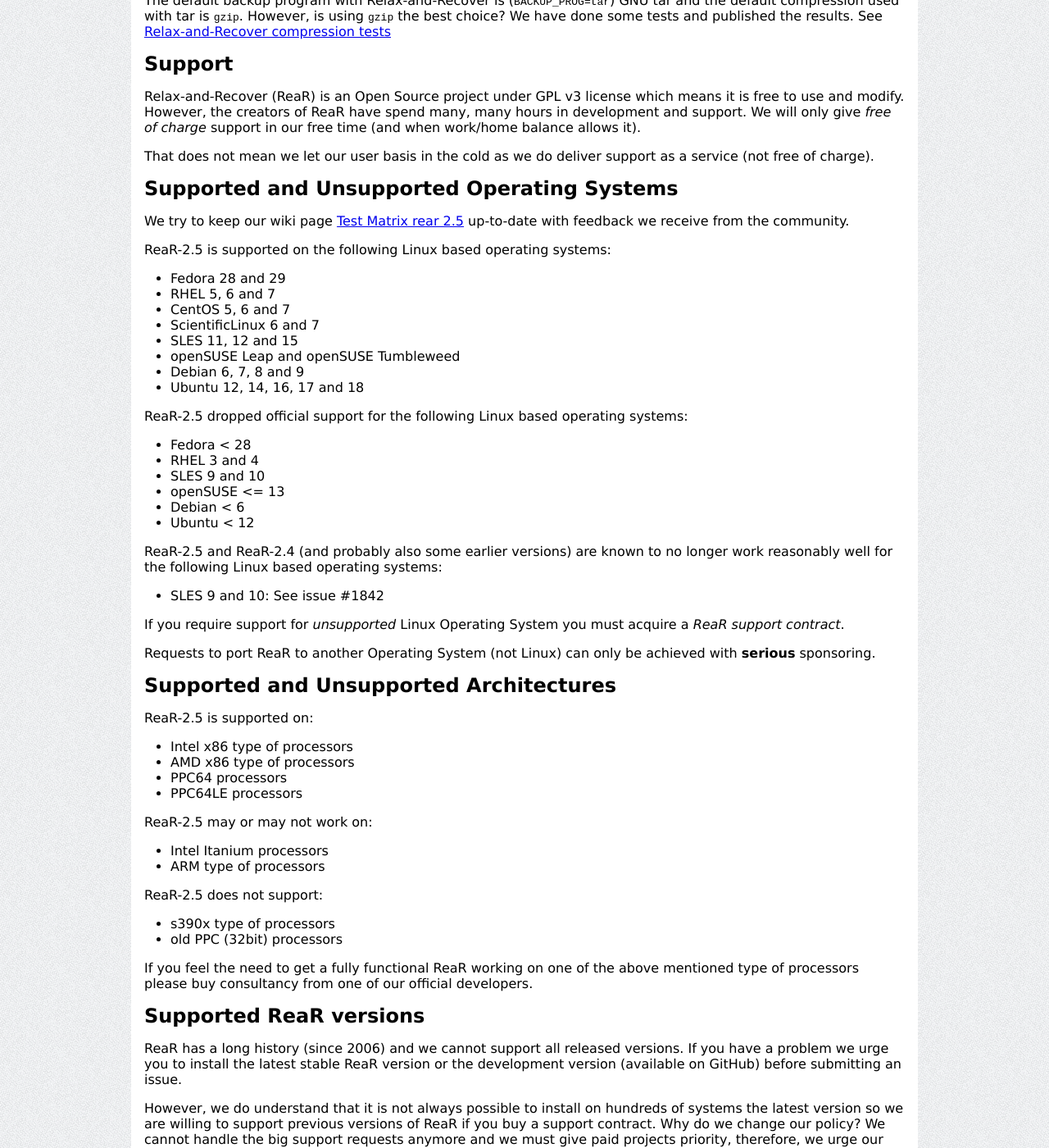
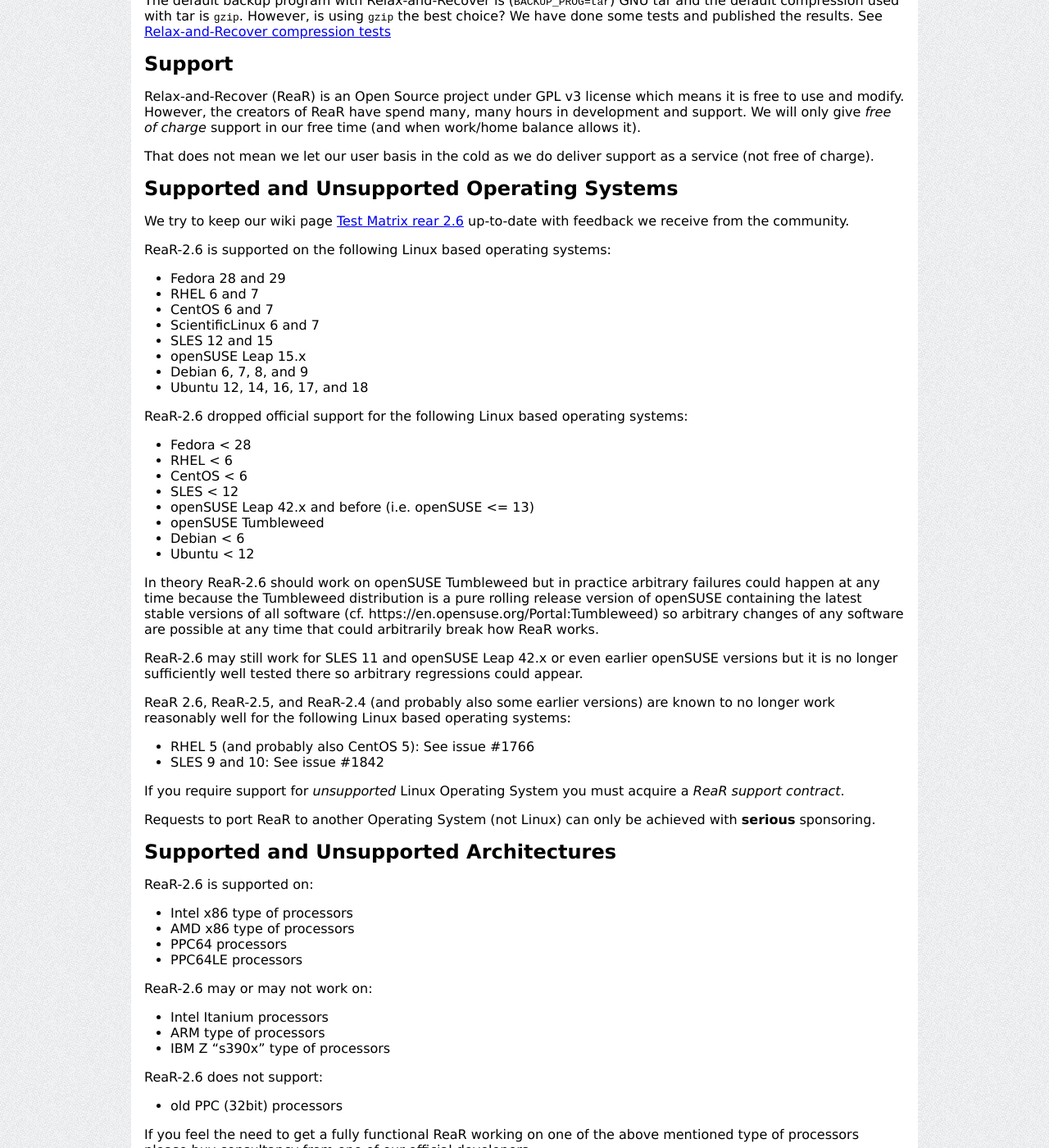
Before and after one commit to rear/rear.github.com, a Jekyll site: the page built from documentation/release-notes-2-6.md, in a window 1280 px wide and 1400 px high, scrolled down 34641 px. Shown: the whole window at 82% size. Built offline with Jekyll 4.4.1, drawn with Linux system fonts in a browser that asks for light colours; comment, search, counter and statistics services are not loaded.

Commit message:
Update release-notes-2-6.md
Adapted the "Supported and Unsupported Operating Systems"
and "Supported and Unsupported Architectures" for ReaR 2.6

```diff
--- a/documentation/release-notes-2-6.md
+++ b/documentation/release-notes-2-6.md
@@ -2043,30 +2043,37 @@
 That does not mean we let our user basis in the cold as we do deliver support as a service (not free of charge).
 
 ## Supported and Unsupported Operating Systems
-We try to keep our wiki page [Test Matrix rear 2.5](https://github.com/rear/rear/wiki/Test-Matrix-rear--2.5) up-to-date with feedback we receive from the community.
-
-ReaR-2.5 is supported on the following Linux based operating systems:
+We try to keep our wiki page [Test Matrix rear 2.6](https://github.com/rear/rear/wiki/Test-Matrix-rear-2.6) up-to-date with feedback we receive from the community.
+
+ReaR-2.6 is supported on the following Linux based operating systems:
 
 * Fedora 28 and 29
-* RHEL 5, 6 and 7
-* CentOS 5, 6 and 7
+* RHEL 6 and 7
+* CentOS 6 and 7
 * ScientificLinux 6 and 7
-* SLES 11, 12 and 15
-* openSUSE Leap and openSUSE Tumbleweed
-* Debian 6, 7, 8 and 9
-* Ubuntu 12, 14, 16, 17 and 18
-
-ReaR-2.5 dropped official support for the following Linux based operating systems:
+* SLES 12 and 15
+* openSUSE Leap 15.x
+* Debian 6, 7, 8, and 9
+* Ubuntu 12, 14, 16, 17, and 18
+
+ReaR-2.6 dropped official support for the following Linux based operating systems:
 
 * Fedora < 28
-* RHEL 3 and 4
-* SLES 9 and 10
-* openSUSE <= 13
+* RHEL < 6
+* CentOS < 6
+* SLES < 12
+* openSUSE Leap 42.x and before (i.e. openSUSE <= 13)
+* openSUSE Tumbleweed
 * Debian < 6
 * Ubuntu < 12
 
-ReaR-2.5 and ReaR-2.4 (and probably also some earlier versions) are known to no longer work reasonably well for the following Linux based operating systems:
-
+In theory ReaR-2.6 should work on openSUSE Tumbleweed but in practice arbitrary failures could happen at any time because the Tumbleweed distribution is a pure rolling release version of openSUSE containing the latest stable versions of all software (cf. https://en.opensuse.org/Portal:Tumbleweed) so arbitrary changes of any software are possible at any time that could arbitrarily break how ReaR works.
+
+ReaR-2.6 may still work for SLES 11 and openSUSE Leap 42.x or even earlier openSUSE versions but it is no longer sufficiently well tested there so arbitrary regressions could appear.
+
+ReaR 2.6, ReaR-2.5, and ReaR-2.4 (and probably also some earlier versions) are known to no longer work reasonably well for the following Linux based operating systems:
+
+* RHEL 5 (and probably also CentOS 5): See issue #1766
 * SLES 9 and 10: See issue #1842
 
 If you require support for *unsupported* Linux Operating System you must acquire a *ReaR support contract*.
@@ -2074,21 +2081,21 @@
 Requests to port ReaR to another Operating System (not Linux) can only be achieved with **serious** sponsoring.
 
 ## Supported and Unsupported Architectures
-ReaR-2.5 is supported on:
+ReaR-2.6 is supported on:
 
 * Intel x86 type of processors
 * AMD x86 type of processors
 * PPC64 processors
 * PPC64LE processors
 
-ReaR-2.5 may or may not work on:
+ReaR-2.6 may or may not work on:
 
 * Intel Itanium processors
 * ARM type of processors
-
-ReaR-2.5 does not support:
-
-* s390x type of processors
+* IBM Z "s390x" type of processors
+
+ReaR-2.6 does not support:
+
 * old PPC (32bit) processors
 
 If you feel the need to get a fully functional ReaR working on one of the above mentioned type of processors please buy
```
